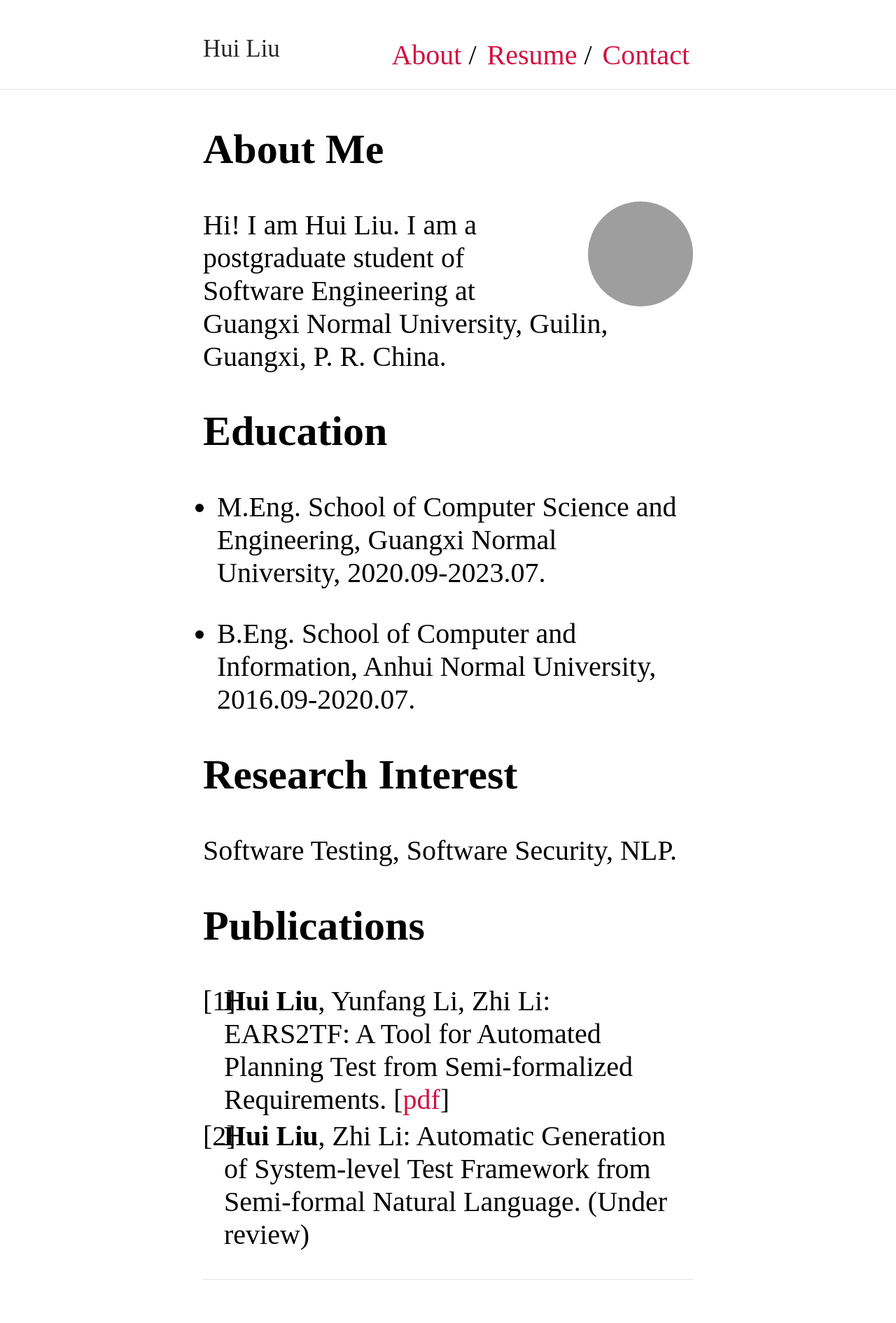
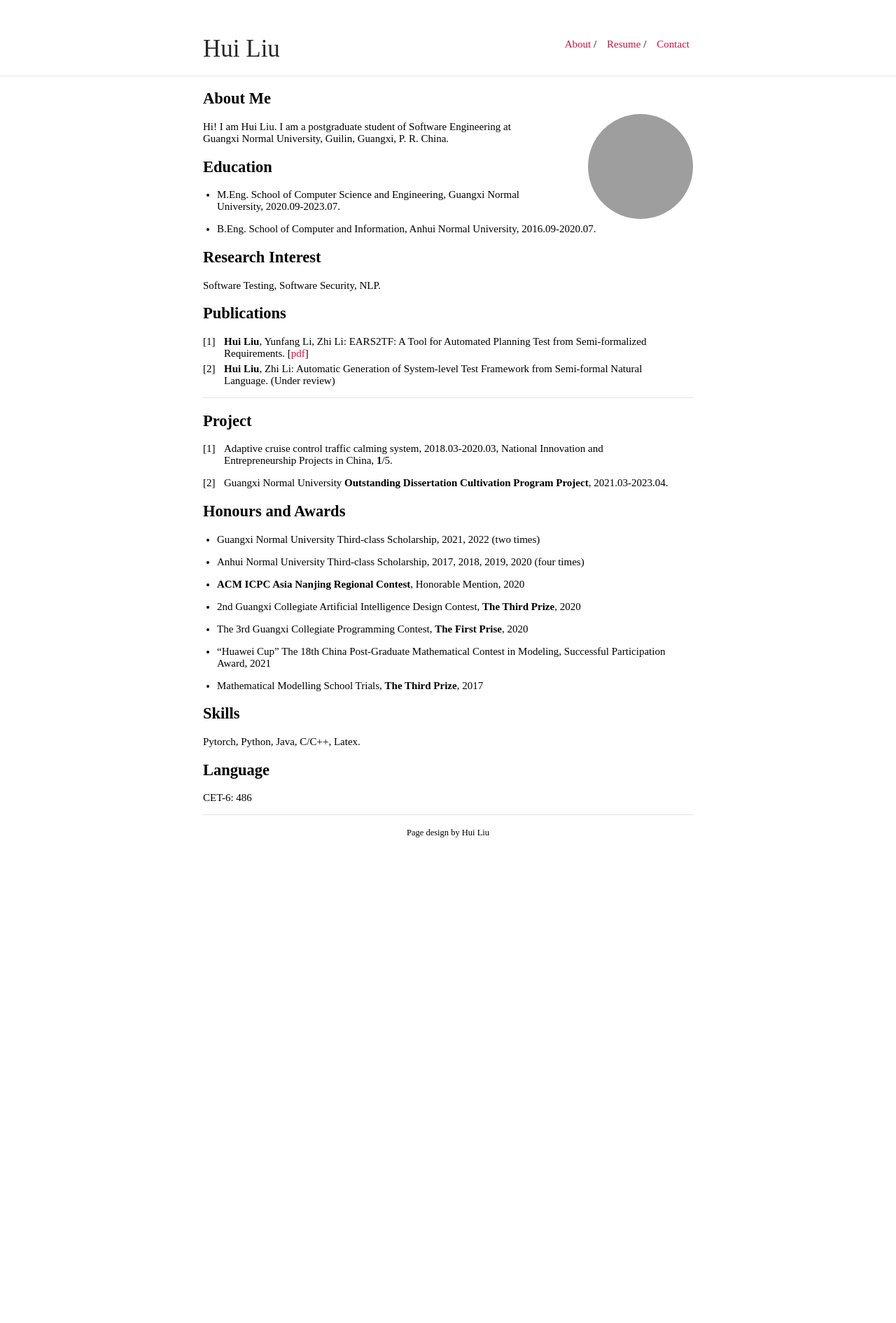
Before and after one commit to aloeordown/huiliu, a Jekyll site: the page built from index.md, in a window 1280 px wide. Shown: the top 1891 px of the page at 70% size. Built offline with Jekyll 4.4.1, drawn with Linux system fonts in a browser that asks for light colours; our own code applies the rules of GitHub Pages for plain Markdown files; after the commit the page ends 1198 px from its top, so only the background shows below that; grey boxes are pictures that could not be loaded.

Commit message:
Update _style.scss

```diff
--- a/_sass/_style.scss
+++ b/_sass/_style.scss
@@ -12,7 +12,7 @@ html {
 body {
     margin: 0;
     font-family: "Times New Roman";
-    font-size:40px;
+    font-size:15px;
     height: 100%;
 //     width: 100%;
 }
```
